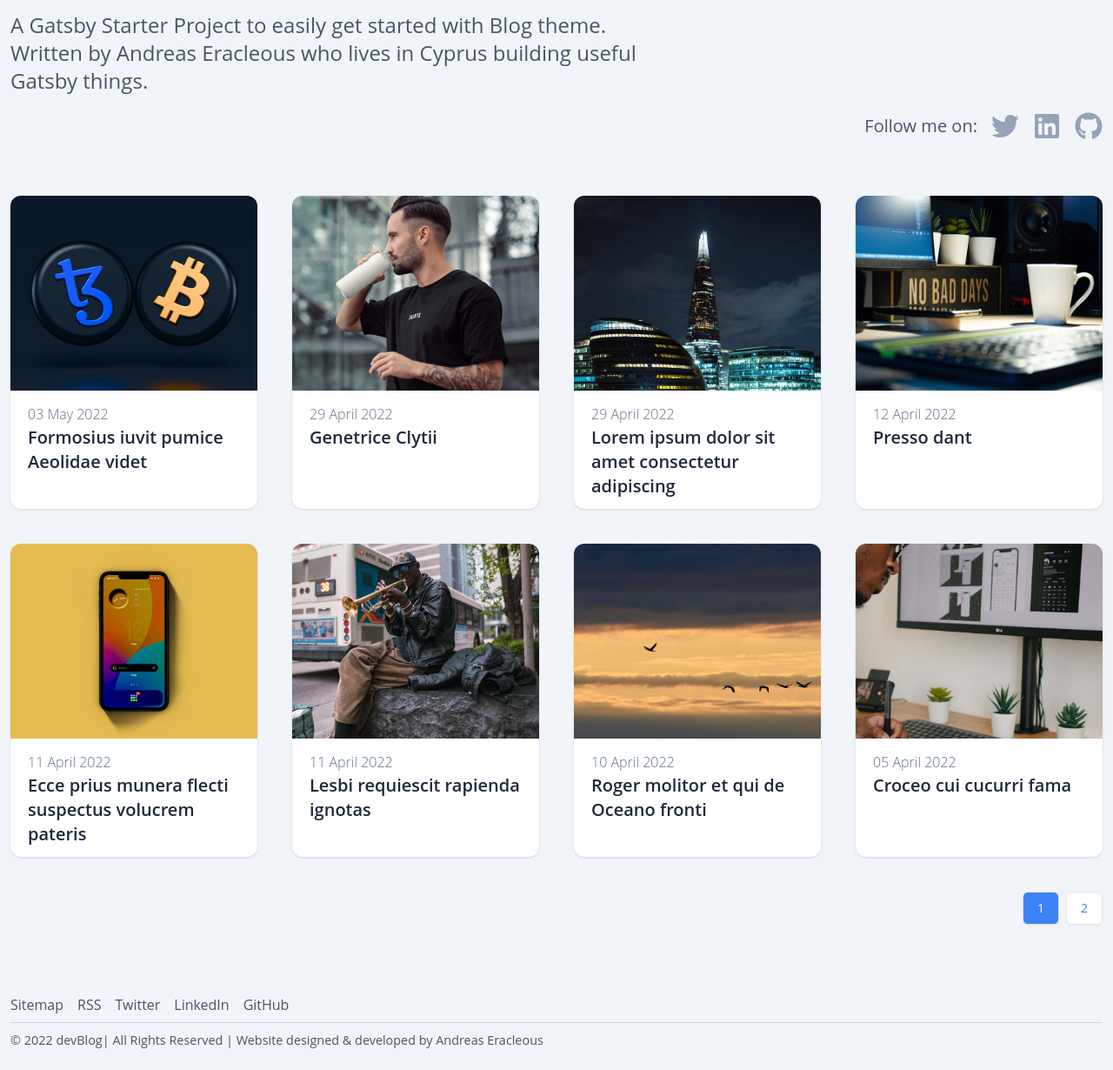
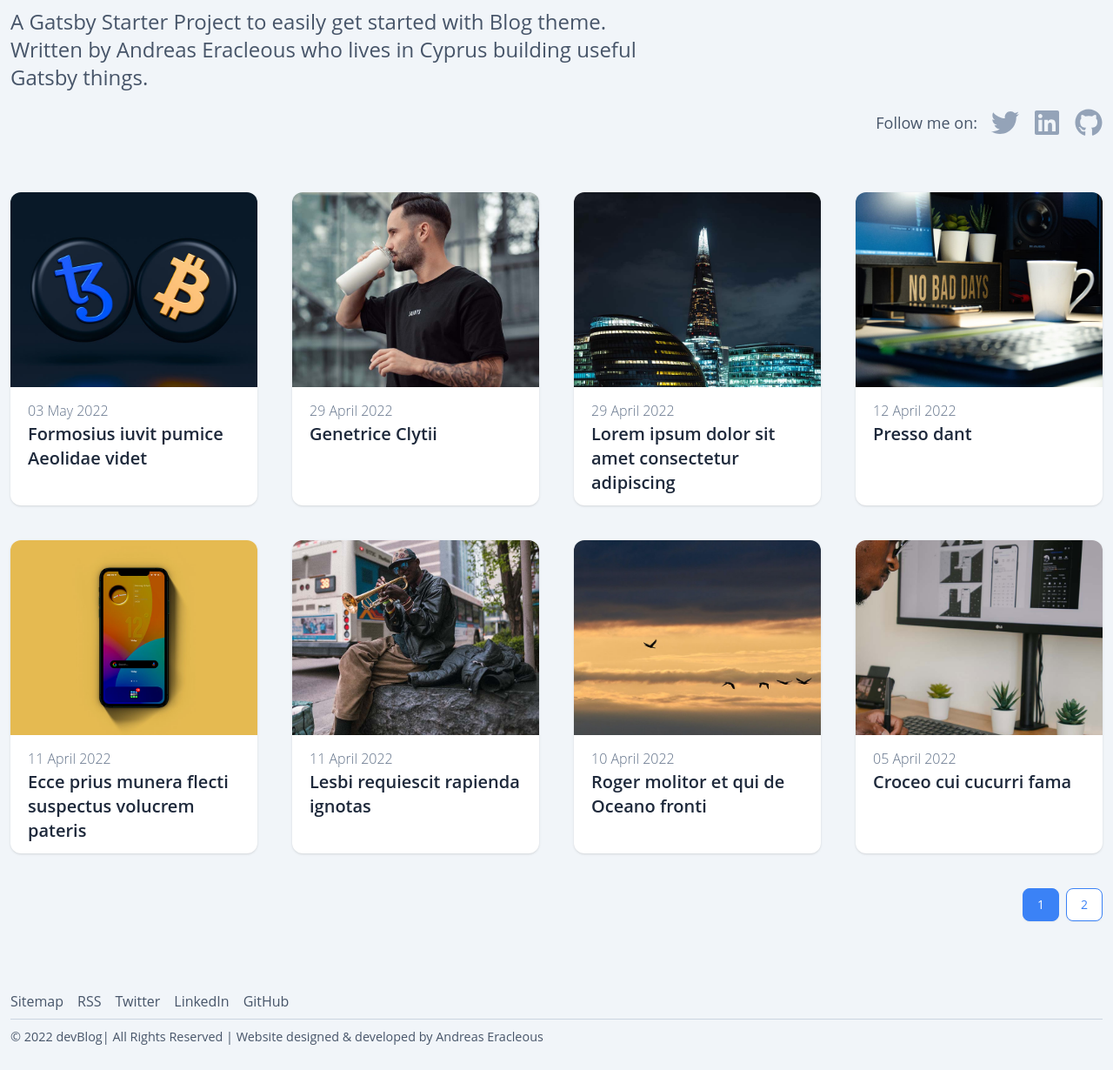
Before and after one commit to AndreasEracleous/gatsby-starter-devblog, a Gatsby site: page / in a window 1280 px wide. Shown: the part 311-1541 px from the top of the page at 87% size. Built offline with nearby package versions, Linux system fonts and the light colour scheme; Gatsby itself is replaced by a stand-in of ours; some packages are replaced by stand-ins of ours.

Commit message:
CHANGED: updated styles

```diff
--- a/src/components/Header.jsx
+++ b/src/components/Header.jsx
@@ -7,7 +7,7 @@ const Header = () => {
 
 	return (
 		<header className="flex py-9">
-			<Link className="text-2xl tracking-wide" to="/">
+			<Link className="text-xl tracking-wide" to="/">
 				<span className="text-black font-semibold">{siteName}</span>
 			</Link>
 		</header>
--- a/src/components/Pagination.jsx
+++ b/src/components/Pagination.jsx
@@ -23,7 +23,7 @@ const Pagination = ({ length, callBackResult }) => {
 			<Link
 				to={url}
 				onClick={() => handleClick(index)}
-				className={`relative rounded-md border border-blue shadow-sm px-4 py-2 text-sm ${
+				className={`relative rounded-lg border border-blue-500 shadow-sm px-4 py-2 text-sm ${
 					isSelected ? 'bg-blue-500 text-white' : 'bg-white text-blue-500'
 				}${disableClass}`}
 				disabled={isSelected}
--- a/src/components/SocialMedia.jsx
+++ b/src/components/SocialMedia.jsx
@@ -6,7 +6,7 @@ import GithubIcon from '../assets/svg/github.svg'
 const SocialMedia = () => {
 	return (
 		<div className="flex justify-end space-x-4 mt-3 ml-3">
-			<p className="text-xl my-auto">Follow me on:</p>
+			<p className="text-md my-auto">Follow me on:</p>
 			<a
 				href="https://twitter.com/AndreasFrontDev"
 				aria-label="Twitter"
```
